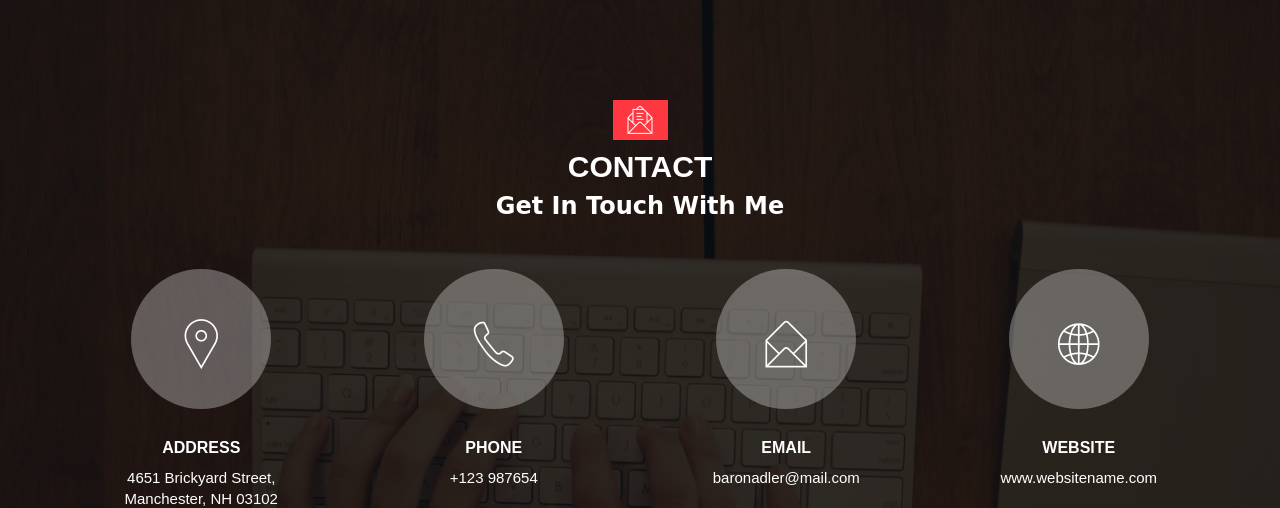
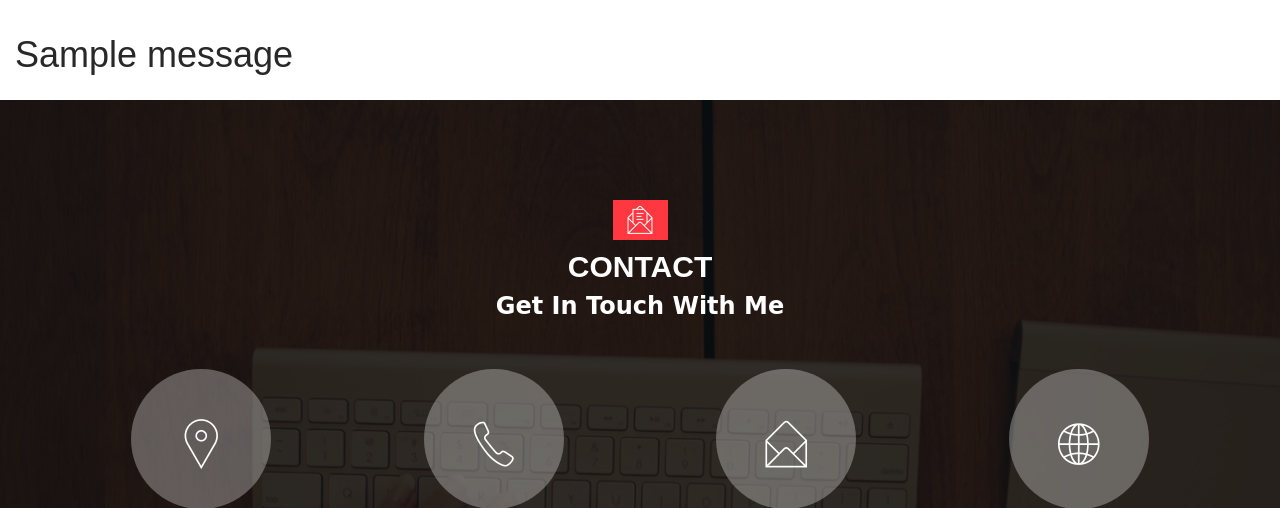
Before and after one commit to hamedsalim1999/resume, a Django app: page /contact in a window 1280 px wide. Shown: the part 70-578 px from the top of the page. Run offline with Django 3.2, Linux system fonts and the light colour scheme; tables that the repository leaves empty hold one stand-in row (values such as "Sample post"); one stand-in notice (Sample message) is shown; some libraries are stand-ins or nearby versions; some web fonts are replaced.

Commit message:
done send message to user when compileted form

```diff
--- a/core/media/templates/contact.html
+++ b/core/media/templates/contact.html
@@ -1,6 +1,18 @@
 {% extends 'shared/_nav.html' %}
 {% block body %}
 {% load static %}
+
+{% if messages  %}
+{% for  message in messages %}
+<div class="modal-body">
+<h1>
+     {{ message }}
+
+    </h1>
+    {% endfor %}
+</div>
+
+{% endif %}
 
 <section id="contact">
     <div class="overlay">
--- a/core/resume/urls.py
+++ b/core/resume/urls.py
@@ -4,11 +4,11 @@ from . import views as view
 
 
 urlpatterns = [
-    re_path(r'^hamed$', view.HamedTemplateView.as_view()),
-    re_path(r'^sahand$', view.HamedTemplateView.as_view()),
-    re_path(r'^$', view.HomeTemplateView.as_view()),
-    re_path(r'^contact$',view.ContactTemplateView.as_view()),
-    path('<str:uid>',view.ArticleTemplateView.as_view()),
+    re_path(r'^hamed$', view.HamedTemplateView.as_view(),name='hamed'),
+    re_path(r'^sahand$', view.HamedTemplateView.as_view(),name='sahand'),
+    re_path(r'^$', view.HomeTemplateView.as_view(),name='index'),
+    re_path(r'^contact$',view.ContactTemplateView.as_view(),name='contact'),
+    path('<str:uid>',view.ArticleTemplateView.as_view(),name='article'),
 
 
 
--- a/core/resume/views.py
+++ b/core/resume/views.py
@@ -1,6 +1,6 @@
 from django.shortcuts import render
-
-from django.shortcuts import render
+from django.contrib import messages
+from django.shortcuts import render , redirect
 from django.views.generic import TemplateView,ListView,DetailView
 from django.http import HttpResponse
 from .models import Article
@@ -34,4 +34,9 @@
 
 
     def post(self,request):
-        return HttpResponse('done')
+        form = SendForm(request.POST)
+        if form.is_valid():
+            messages.add_message(request, messages.SUCCESS , "thanks for submitting a message ")
+            return redirect('contact')
+        messages.add_message(request,messages.ERROR , 'we cand submitting a massage sorry :(')
+        return redirect('contact')
```
Also changed, not shown: README.md.
